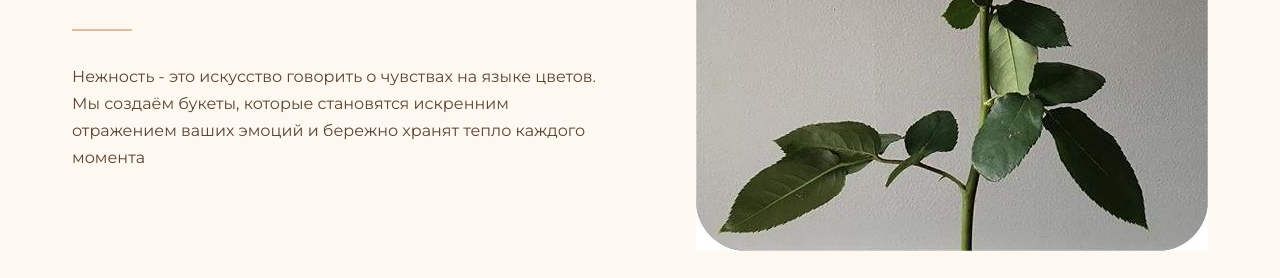
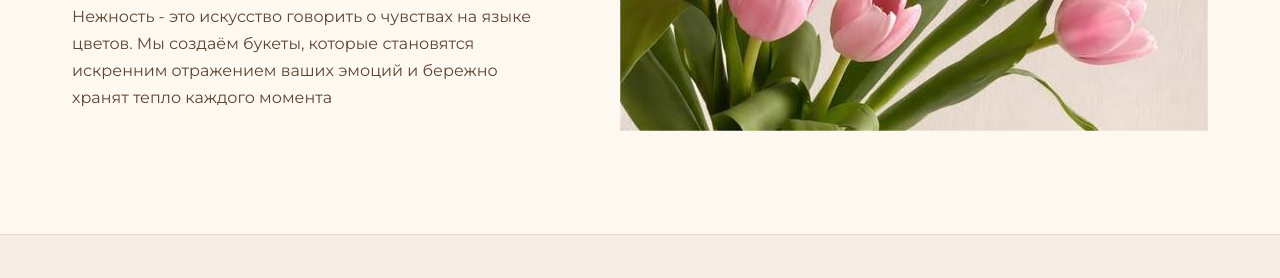
Before and after one commit to wxnasify/nezhnost, a plain HTML site: page about.html in a window 1280 px wide. Shown: the part 414-692 px from the top of the page. Drawn offline with nearby package versions, Linux system fonts and the light colour scheme; a web font is replaced by a local one.

Commit message:
Update about.html

```diff
--- a/about.html
+++ b/about.html
@@ -39,7 +39,7 @@
             </div>
             <div class="about-image">
                 <div class="image-placeholder-flower">
-                    <img src="images/about.jpg" alt="ЦВЕТЫ">
+                    <img src="images/header.jpg" alt="ЦВЕТЫ">
                 </div>
             </div>
         </div>
```
